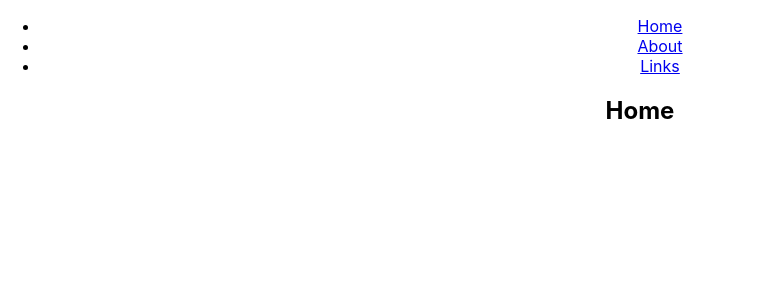
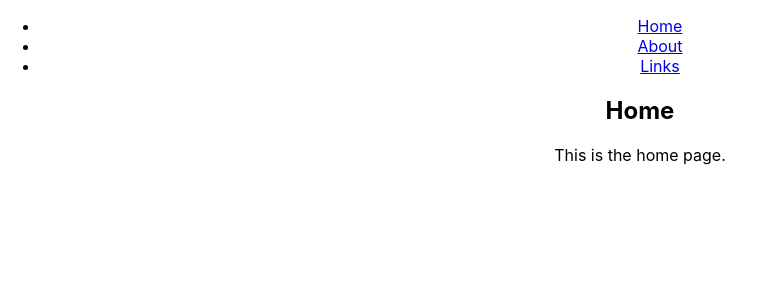
Before and after one commit to k4rm4c0m4/k4rm4c0m4.github.io, a React (Create React App) app: page / in a window 1280 px wide. Shown: the top 300 px of the page, without its empty margins (0-765 px from the left). Built offline with nearby package versions, Linux system fonts and the light colour scheme.

Commit message:
updated pages

```diff
--- a/src/pages/about/About.tsx
+++ b/src/pages/about/About.tsx
@@ -5,6 +5,7 @@ function About() {
   return (
     <div>
       <h2>About</h2>
+      <p>This is the about page.</p>
     </div>
   );
 }
--- a/src/pages/home/Home.tsx
+++ b/src/pages/home/Home.tsx
@@ -4,6 +4,7 @@ function Home() {
   return (
     <div>
       <h2>Home</h2>
+      <p>This is the home page.</p>
     </div>
   );
 }
--- a/src/pages/links/Links.tsx
+++ b/src/pages/links/Links.tsx
@@ -4,6 +4,7 @@ function Links() {
   return (
     <div>
       <h2>Links</h2>
+      <p>This is the home page.</p>
     </div>
   );
 }
```
